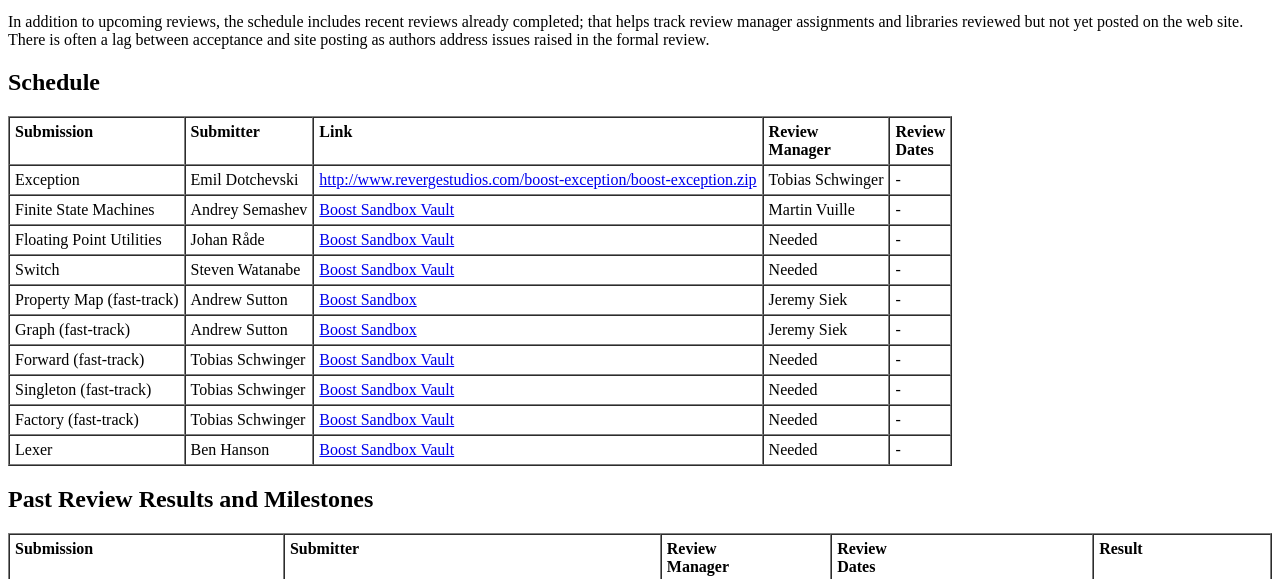
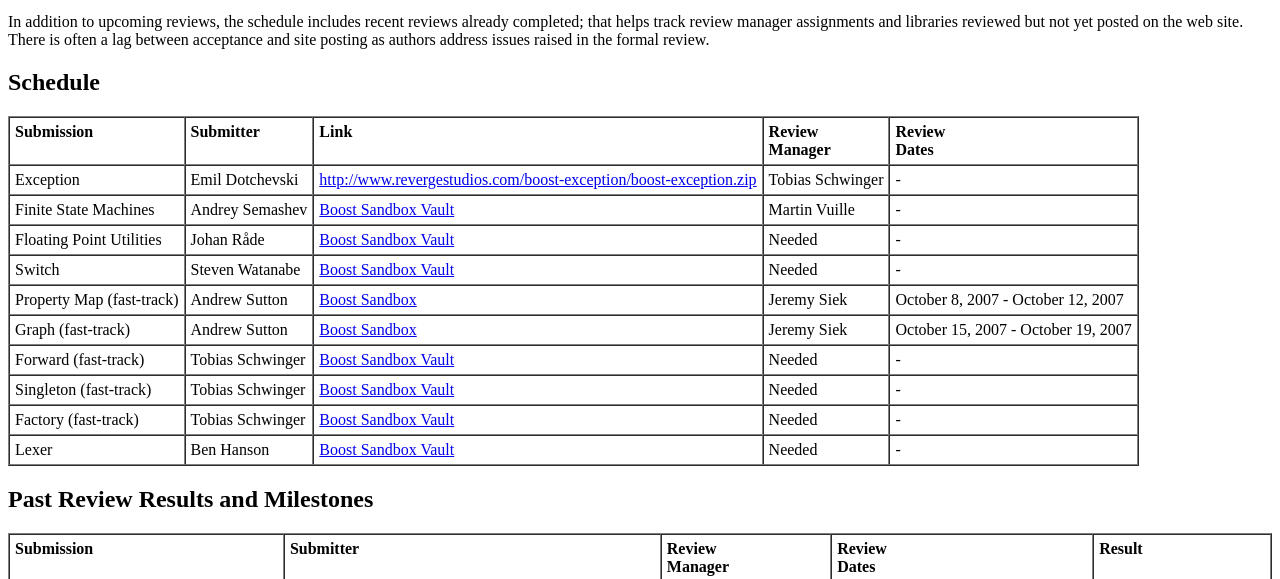
Before and after one commit to boostorg/more, a plain HTML site: page formal_review_schedule.html in a window 1280 px wide. Shown: the part 143-722 px from the top of the page. Drawn offline with Linux system fonts and the light colour scheme.

Commit message:
set dates for reviews.
[SVN r39532]

```diff
--- a/formal_review_schedule.html
+++ b/formal_review_schedule.html
@@ -88,7 +88,7 @@
     <td><a href="http://svn.boost.org/svn/boost/sandbox/graph-v2">
 	Boost Sandbox</a></td>
     <td>Jeremy Siek</td>
-    <td>-</td>
+    <td>October 8, 2007 - October 12, 2007</td>
   </tr>
 
   <tr>
@@ -97,7 +97,7 @@
     <td><a href="http://svn.boost.org/svn/boost/sandbox/graph-v2">
 	Boost Sandbox</a></td>
     <td>Jeremy Siek</td>
-    <td>-</td>
+    <td>October 15, 2007 - October 19, 2007</td>
   </tr>
 
   <tr>
```
